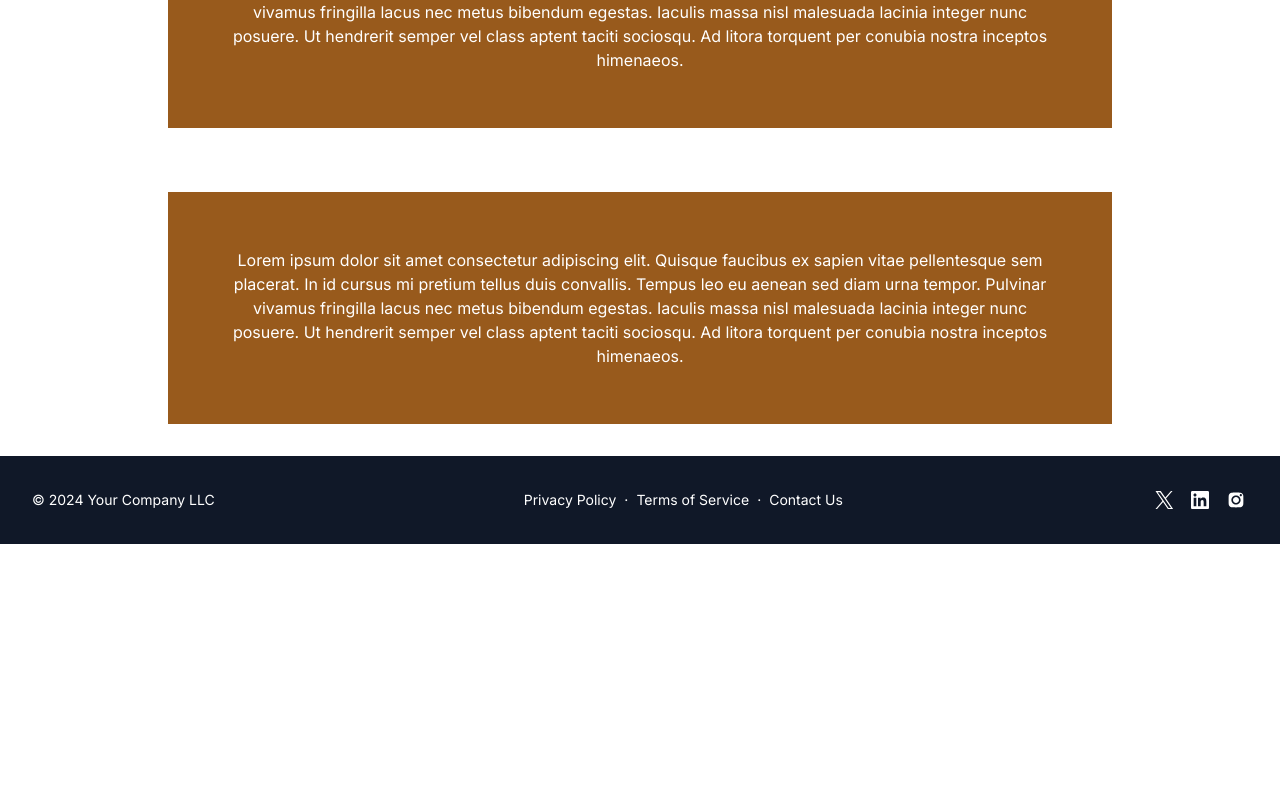
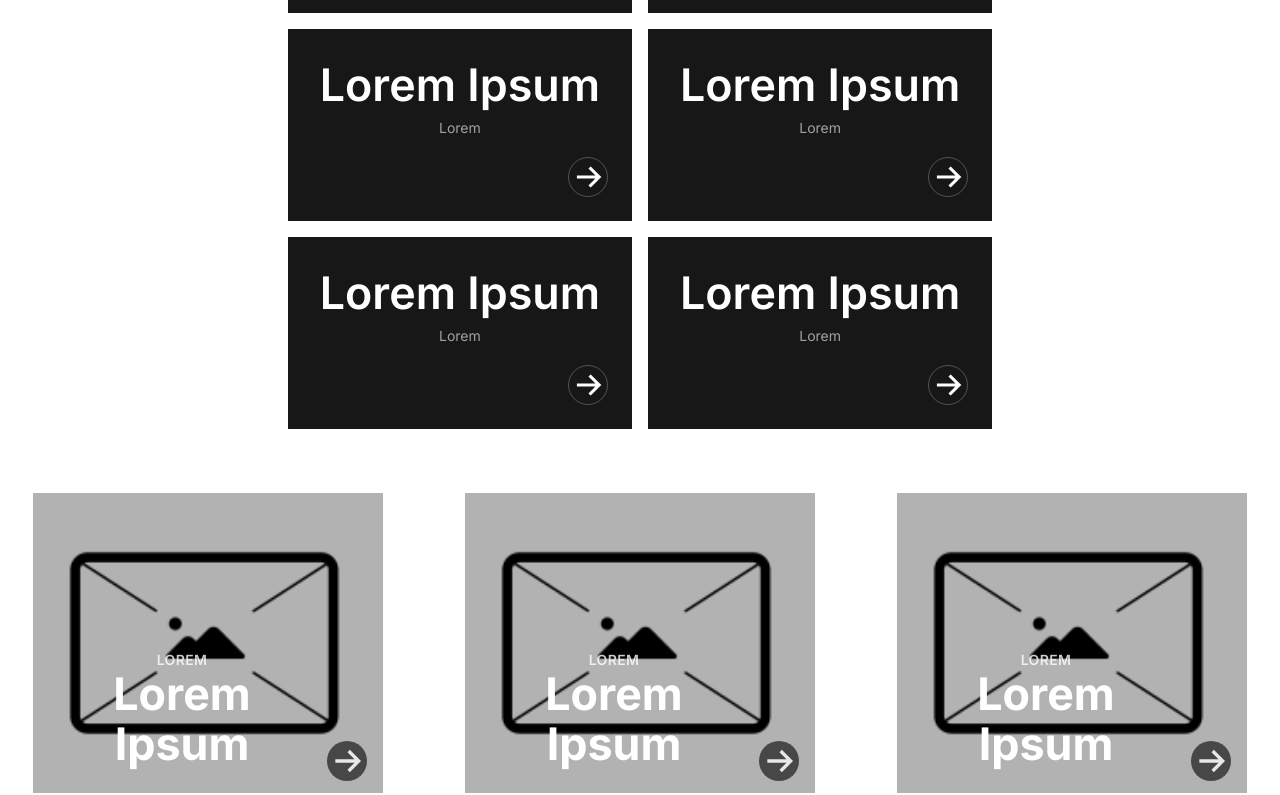
Before and after one commit to DavidTheMe/Bj-rnmamman-LIA, a React (Vite) app in the folder my-project/: page / in a window 1280 px wide. Shown: the part 907-1702 px from the top of the page. Before the commit the page ends 1451 px from the top, so only its background shows below. Built offline with nearby package versions, Linux system fonts and the light colour scheme.

Commit message:
fixade in missing kod

```diff
--- a/my-project/src/App.tsx
+++ b/my-project/src/App.tsx
@@ -3,6 +3,8 @@ import Footer from "./components/Footer";
 import Header from "./components/Header";
 import Hero1 from "./components/Hero1";
 import TextBox from "./components/TextBox";
+import { PuffGrid } from "./patterns/PuffGrid";
+import { ImagePuffGrid } from "./patterns/ImagePuffGrid";
 
 function App() {
   return (
@@ -14,6 +16,72 @@ function App() {
         imgLink="https://a.travel-assets.com/findyours-php/viewfinder/images/res70/230000/230134-Skelleftea.jpg"
       />
       <main className="grow flex flex-col items-center justify-center text-center">
+      <PuffGrid
+
+          items={[
+            {
+              title: "Lorem Ipsum",
+              subtitle: "Lorem",
+              href: "#",
+            },
+            {
+              title: "Lorem Ipsum",
+              subtitle: "Lorem",
+              href: "#",
+            },
+            {
+              title: "Lorem Ipsum",
+              subtitle: "Lorem",
+              href: "#",
+            },
+            {
+              title: "Lorem Ipsum",
+              subtitle: "Lorem",
+              href: "#",
+            },
+            {
+              title: "Lorem Ipsum",
+              subtitle: "Lorem",
+              href: "#",
+            },
+            {
+              title: "Lorem Ipsum",
+              subtitle: "Lorem",
+              href: "#",
+            },
+          ]}
+        />
+
+        <div className="mt-16 w-full">
+
+
+          <ImagePuffGrid
+
+            items={[
+
+              {
+                title: "Lorem Ipsum",
+                subtitle: "Lorem",
+                image: "/images/placeholder.png",
+                href: "#",
+              },
+              {
+                title: "Lorem Ipsum",
+                subtitle: "Lorem",
+                image: "/images/placeholder.png",
+                href: "#",
+              },
+              {
+                title: "Lorem Ipsum",
+                subtitle: "Lorem",
+                image: "/images/placeholder.png",
+                href: "#",
+              },
+            ]}
+
+          />
+        </div>
+
         <TextBox title="Lorem ipsum" text="Lorem ipsum dolor sit amet consectetur adipiscing elit. Quisque faucibus ex sapien vitae pellentesque sem placerat. In id cursus mi pretium tellus duis convallis. Tempus leo eu aenean sed diam urna tempor. Pulvinar vivamus fringilla lacus nec metus bibendum egestas. Iaculis massa nisl malesuada lacinia integer nunc posuere. Ut hendrerit semper vel class aptent taciti sociosqu. Ad litora torquent per conubia nostra inceptos himenaeos." />
         <TextBox title="" text="Lorem ipsum dolor sit amet consectetur adipiscing elit. Quisque faucibus ex sapien vitae pellentesque sem placerat. In id cursus mi pretium tellus duis convallis. Tempus leo eu aenean sed diam urna tempor. Pulvinar vivamus fringilla lacus nec metus bibendum egestas. Iaculis massa nisl malesuada lacinia integer nunc posuere. Ut hendrerit semper vel class aptent taciti sociosqu. Ad litora torquent per conubia nostra inceptos himenaeos." />
         <Footer role="contentinfo" aria-label="Sidfot" />
```
